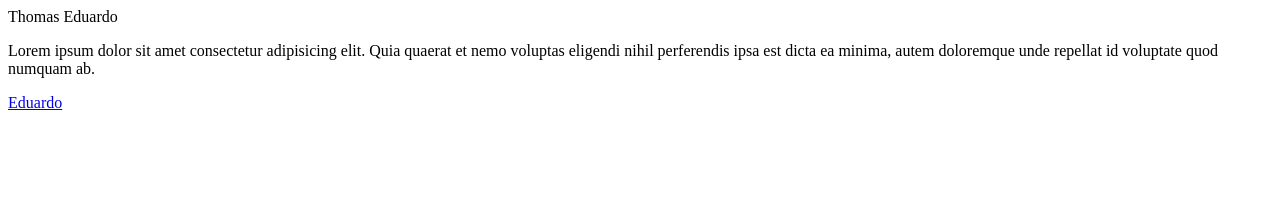
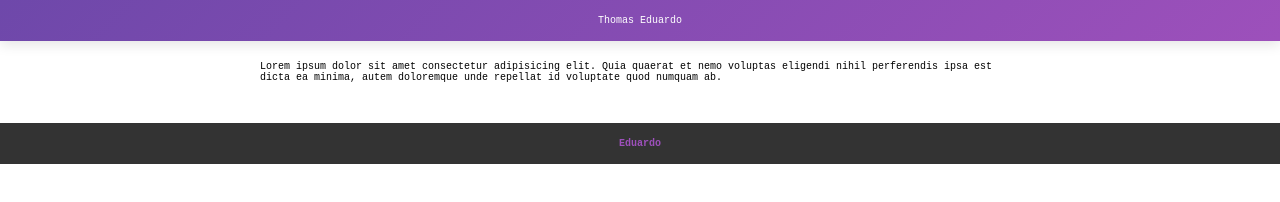
Before and after one commit to Thomas110902/Ejercicio5, a plain HTML site: page index.html in a window 1280 px wide. Drawn offline with Linux system fonts and the light colour scheme.

Commit message:
header terminado

```diff
--- /dev/null
+++ b/Componentes/header.css
@@ -0,0 +1,46 @@
+header {
+    background: linear-gradient(135deg, #6e48aa 0%, #9d50bb 100%);
+    color: white;
+    padding: 1.5rem 2rem;
+    text-align: center;
+    box-shadow: 0 4px 12px rgba(0, 0, 0, 0.1);
+    position: sticky;
+    top: 0;
+    z-index: 100;
+}
+
+header h1 {
+    margin: 0;
+    font-size: 2.2rem;
+    letter-spacing: 1px;
+    text-transform: uppercase;
+    font-weight: 700;
+    text-shadow: 1px 1px 3px rgba(0, 0, 0, 0.2);
+}
+
+/* Contenido */
+section {
+    padding: 2rem;
+    max-width: 800px;
+    margin: 0 auto;
+}
+
+/* Footer */
+footer {
+    background: #333;
+    color: white;
+    text-align: center;
+    padding: 1.5rem;
+    margin-top: 2rem;
+}
+
+footer a {
+    color: #9d50bb;
+    text-decoration: none;
+    font-weight: bold;
+    transition: color 0.3s;
+}
+
+footer a:hover {
+    color: #6e48aa;
+}
--- a/index.html
+++ b/index.html
@@ -4,6 +4,9 @@
     <meta charset="UTF-8">
     <meta name="viewport" content="width=device-width, initial-scale=1.0">
     <title>Document</title>
+    <link rel="stylesheet" href="index.css">
+    <link rel="stylesheet" href="Componentes/header.css">
+
 </head>
 <body>
 
```
